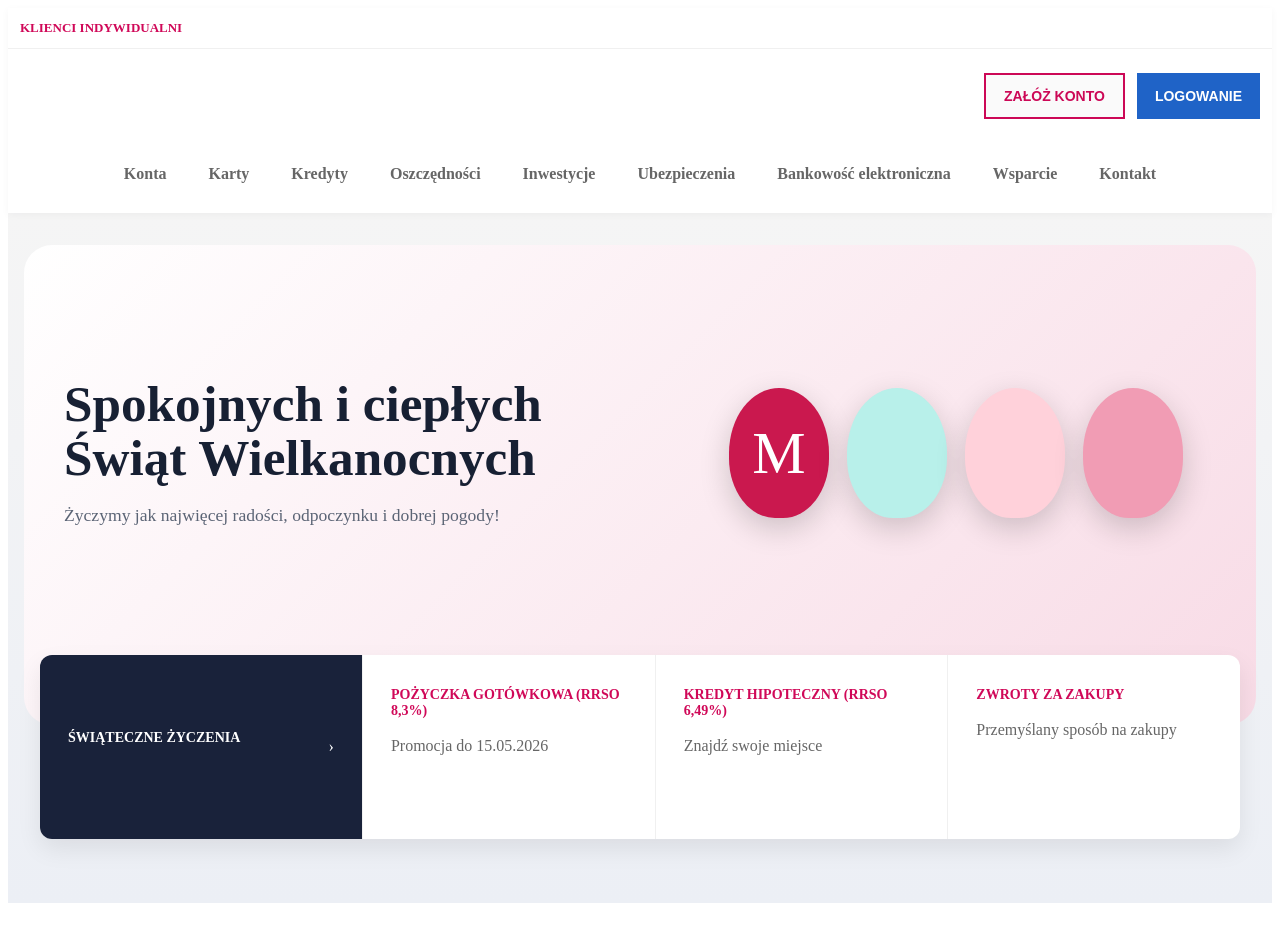
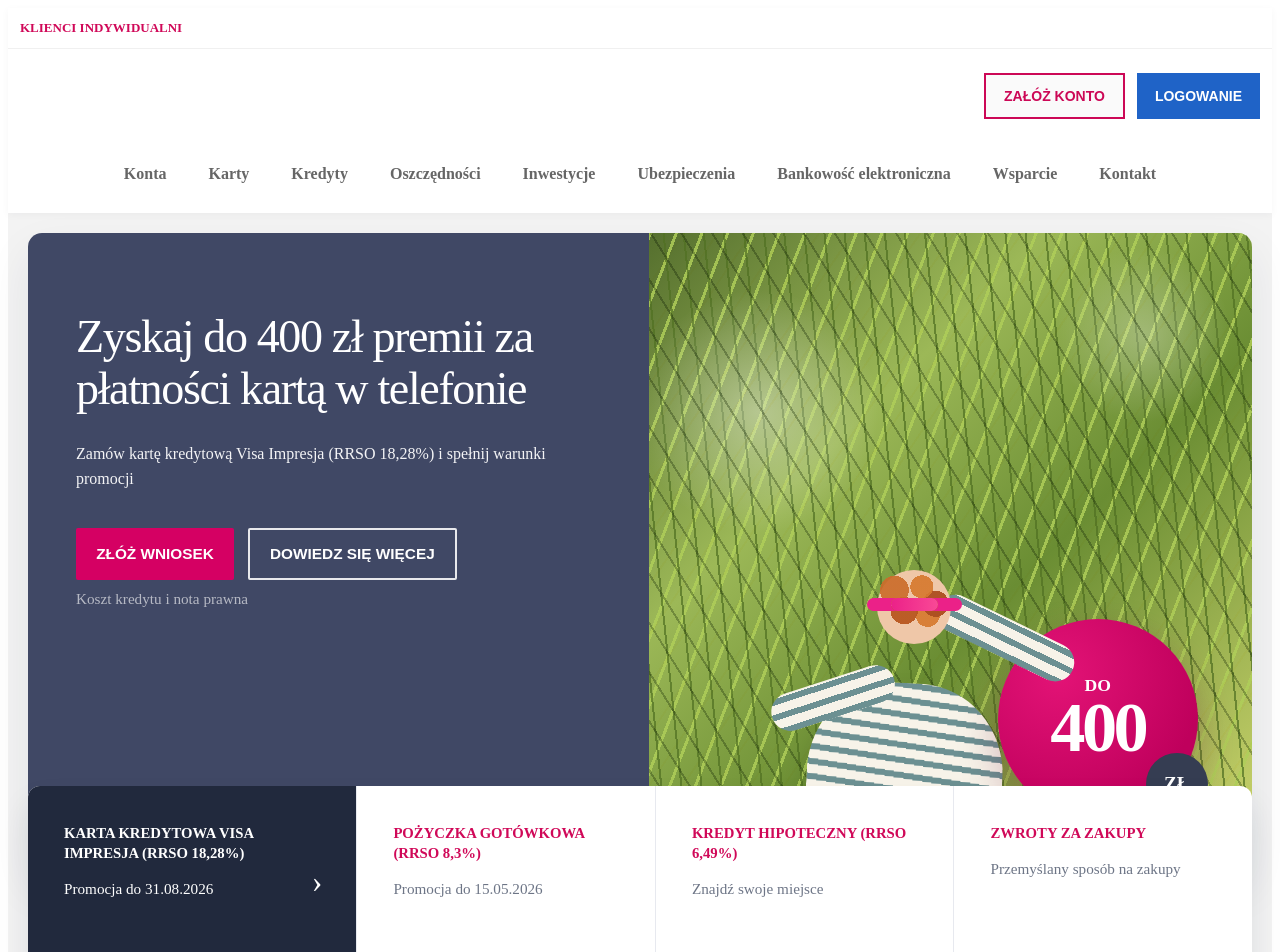
Before and after one commit to jwolczko/Designing-multi-tier-business-applications, a React (Vite) app in the folder frontend/: page / in a window 1280 px wide. Shown: the top 952 px of the page. Before the commit the page ends 911 px from the top, so only its background shows below. Built offline with nearby package versions, Linux system fonts and the light colour scheme.

Commit message:
Naprawa LandingHero

```diff
--- a/frontend/src/components/landing/LandingHero/LandingHero.css
+++ b/frontend/src/components/landing/LandingHero/LandingHero.css
@@ -1,130 +1,316 @@
 .landing-hero {
   position: relative;
-  padding: 32px 16px 64px;
-  background: linear-gradient(180deg, #f5f5f5 0%, #eceff5 100%);
+  padding: 20px 20px 56px;
+  background: #f3f3f3;
 }
 
 .landing-hero__grid {
   display: grid;
-  grid-template-columns: minmax(280px, 1fr) minmax(280px, 520px);
-  align-items: center;
-  gap: 32px;
-  max-width: 1280px;
+  grid-template-columns: minmax(340px, 1.03fr) minmax(420px, 1fr);
+  max-width: 1760px;
   margin: 0 auto;
-  padding: 48px 40px 112px;
-  border-radius: 28px;
-  background: linear-gradient(135deg, #ffffff 0%, #f8dbe6 100%);
+  border-radius: 14px;
   overflow: hidden;
+  background: #fff;
+  box-shadow: 0 20px 45px rgba(21, 32, 58, 0.08);
+}
+
+.landing-hero__content {
+  position: relative;
+  min-height: 475px;
+  padding: 78px 48px 84px;
+  background: #404865;
+  color: #fff;
 }
 
 .landing-hero__content h1 {
-  margin: 0 0 16px;
-  font-size: clamp(2rem, 4vw, 3.5rem);
-  line-height: 1.05;
-  color: #172033;
+  max-width: 760px;
+  margin: 0 0 28px;
+  font-size: clamp(2.35rem, 3.6vw, 4rem);
+  font-weight: 300;
+  line-height: 1.12;
+  letter-spacing: -0.03em;
+  color: #fff;
 }
 
 .landing-hero__content p {
   margin: 0;
-  max-width: 520px;
-  font-size: 1.1rem;
-  line-height: 1.6;
-  color: #5b6475;
+  max-width: 720px;
+  font-size: 1rem;
+  line-height: 1.55;
+  color: rgba(255, 255, 255, 0.94);
+}
+
+.landing-hero__actions {
+  display: flex;
+  flex-wrap: wrap;
+  align-items: center;
+  gap: 10px 14px;
+  margin-top: 36px;
+}
+
+.landing-hero__primary-btn,
+.landing-hero__secondary-btn {
+  min-width: 158px;
+  height: 52px;
+  padding: 0 20px;
+  border-radius: 2px;
+  font-size: 0.96rem;
+  font-weight: 700;
+  cursor: pointer;
+}
+
+.landing-hero__primary-btn {
+  border: none;
+  background: #d50063;
+  color: #fff;
+}
+
+.landing-hero__secondary-btn {
+  border: 2px solid rgba(255, 255, 255, 0.88);
+  background: transparent;
+  color: #fff;
+}
+
+.landing-hero__legal-link {
+  color: rgba(255, 255, 255, 0.62);
+  font-size: 0.95rem;
+  text-decoration: none;
+}
+
+.landing-hero__play-btn {
+  position: absolute;
+  right: 28px;
+  bottom: 18px;
+  width: 28px;
+  height: 28px;
+  border: 1.5px solid rgba(255, 255, 255, 0.9);
+  border-radius: 50%;
+  background: transparent;
+  color: #fff;
+  cursor: pointer;
+}
+
+.landing-hero__play-btn span {
+  display: inline-block;
+  margin-left: 2px;
+  font-size: 12px;
 }
 
 .landing-hero__visual {
   position: relative;
-  min-height: 320px;
+  min-height: 475px;
 }
 
-.landing-hero__eggs {
+.landing-hero__photo {
+  position: relative;
+  height: 100%;
+  min-height: 475px;
+  background:
+    radial-gradient(circle at 18% 28%, rgba(255, 255, 255, 0.38), transparent 18%),
+    radial-gradient(circle at 82% 16%, rgba(255, 255, 255, 0.28), transparent 12%),
+    radial-gradient(circle at 72% 80%, rgba(47, 87, 20, 0.16), transparent 22%),
+    repeating-linear-gradient(84deg, rgba(80, 112, 34, 0.72) 0 2px, transparent 2px 20px),
+    repeating-linear-gradient(111deg, rgba(175, 206, 89, 0.84) 0 3px, transparent 3px 24px),
+    linear-gradient(135deg, #556f2e 0%, #9cb857 32%, #6a8d33 58%, #d0d870 100%);
+}
+
+.landing-hero__strokes {
   position: absolute;
   inset: 0;
+  background:
+    repeating-linear-gradient(58deg, rgba(44, 67, 18, 0.33) 0 2px, transparent 2px 26px),
+    repeating-linear-gradient(124deg, rgba(255, 242, 180, 0.25) 0 2px, transparent 2px 28px);
+  mix-blend-mode: multiply;
+}
+
+.landing-hero__person {
+  position: absolute;
+  left: 16%;
+  bottom: -3%;
+  width: 56%;
+  aspect-ratio: 0.9;
+}
+
+.landing-hero__body {
+  position: absolute;
+  left: 18%;
+  bottom: 0;
+  width: 58%;
+  height: 55%;
+  border-radius: 44% 44% 18% 18%;
+  background:
+    repeating-linear-gradient(6deg, #6c9092 0 6px, #f7f3e9 6px 15px),
+    linear-gradient(180deg, rgba(255, 255, 255, 0.25), rgba(0, 0, 0, 0.08));
+  transform: rotate(3deg);
+  box-shadow: 0 16px 30px rgba(0, 0, 0, 0.12);
+}
+
+.landing-hero__head {
+  position: absolute;
+  left: 39%;
+  top: 15%;
+  width: 22%;
+  aspect-ratio: 1;
+  border-radius: 50%;
+  background: #efc7a8;
+  z-index: 2;
+}
+
+.landing-hero__hair {
+  position: absolute;
+  inset: -10% -16% 18%;
+  border-radius: 50%;
+  background:
+    radial-gradient(circle at 30% 40%, rgba(203, 108, 43, 0.92) 0 18%, transparent 18%),
+    radial-gradient(circle at 58% 35%, rgba(214, 121, 47, 0.92) 0 16%, transparent 16%),
+    radial-gradient(circle at 72% 60%, rgba(171, 78, 31, 0.95) 0 16%, transparent 16%),
+    radial-gradient(circle at 40% 70%, rgba(183, 87, 31, 0.95) 0 18%, transparent 18%),
+    radial-gradient(circle at 64% 76%, rgba(214, 121, 47, 0.92) 0 15%, transparent 15%);
+  z-index: -1;
+}
+
+.landing-hero__glasses {
+  position: absolute;
+  left: 18%;
+  top: 37%;
+  width: 64%;
+  height: 18%;
+  border-radius: 999px;
+  background: linear-gradient(90deg, #eb2188 0%, #f94996 100%);
+  box-shadow:
+    -24px 0 0 0 #eb2188,
+    24px 0 0 0 #eb2188;
+}
+
+.landing-hero__arm {
+  position: absolute;
+  height: 10%;
+  border-radius: 999px;
+  background:
+    repeating-linear-gradient(0deg, #6c9092 0 6px, #f7f3e9 6px 15px);
+  z-index: 1;
+}
+
+.landing-hero__arm--left {
+  left: 7%;
+  top: 44%;
+  width: 38%;
+  transform: rotate(-18deg);
+}
+
+.landing-hero__arm--right {
+  right: 1%;
+  top: 28%;
+  width: 44%;
+  transform: rotate(26deg);
+}
+
+.landing-hero__badge {
+  position: absolute;
+  right: 9%;
+  bottom: 8%;
+  width: 200px;
+  height: 200px;
   display: flex;
+  flex-direction: column;
   align-items: center;
   justify-content: center;
-  gap: 18px;
+  border-radius: 50%;
+  background: radial-gradient(circle at 30% 28%, #e31376 0%, #bf005c 72%);
+  color: #fff;
+  box-shadow: 0 18px 40px rgba(110, 0, 54, 0.28);
 }
 
-.landing-hero__egg {
-  border-radius: 50% 50% 46% 46%;
-  width: 100px;
-  height: 130px;
-  box-shadow: 0 10px 30px rgba(0, 0, 0, 0.18);
+.landing-hero__badge span {
+  font-size: 1.1rem;
+  font-weight: 700;
+  line-height: 1;
 }
 
-.landing-hero__egg--pink {
-  display: flex;
-  align-items: center;
-  justify-content: center;
-  background: #ca184e;
-  color: #fff;
-  font-size: 60px;
-  font-weight: 300;
+.landing-hero__badge strong {
+  font-size: 4.4rem;
+  line-height: 0.95;
+  letter-spacing: -0.05em;
 }
 
-.landing-hero__egg--mint {
-  background: #b8f0ea;
-}
-
-.landing-hero__egg--light {
-  background: #ffd1da;
-}
-
-.landing-hero__egg--rose {
-  background: #f19cb4;
+.landing-hero__badge em {
+  position: absolute;
+  right: -10px;
+  bottom: 4px;
+  width: 62px;
+  height: 62px;
+  display: grid;
+  place-items: center;
+  border-radius: 50%;
+  background: #353d52;
+  font-style: normal;
+  font-size: 1.2rem;
+  font-weight: 700;
 }
 
 .landing-hero__cards {
   display: grid;
   grid-template-columns: 1.1fr 1fr 1fr 1fr;
-  max-width: 1280px;
-  margin: -70px 16px 0;
+  max-width: 1720px;
+  margin: -84px auto 0;
   background: #fff;
   border-radius: 12px;
   overflow: hidden;
-  box-shadow: 0 10px 25px rgba(0, 0, 0, 0.08);
+  box-shadow: 0 20px 32px rgba(20, 31, 57, 0.1);
+  position: relative;
+  z-index: 1;
 }
 
 .landing-hero__card {
   min-height: 120px;
-  padding: 32px 28px;
-  border-left: 1px solid #f0f0f0;
+  padding: 38px 36px 32px;
+  border-left: 1px solid #e7e9ef;
 }
 
 .landing-hero__card strong {
   display: block;
   color: #d00858;
-  font-size: 14px;
-  margin-bottom: 18px;
+  font-size: 0.92rem;
+  line-height: 1.35;
+  margin-bottom: 16px;
 }
 
 .landing-hero__card p {
-  color: #666;
+  margin: 0;
+  color: #6d7586;
+  font-size: 0.95rem;
 }
 
 .landing-hero__card--dark {
-  display: flex;
-  align-items: center;
-  justify-content: space-between;
-  background: #19223a;
+  position: relative;
+  background: #21293d;
   border-left: none;
 }
 
 .landing-hero__card--dark strong,
+.landing-hero__card--dark span,
+.landing-hero__card--dark p {
+  color: #fff;
+}
+
 .landing-hero__card--dark span {
-  color: #fff;
+  position: absolute;
+  right: 34px;
+  top: 50%;
+  transform: translateY(-50%);
+  font-size: 2rem;
+  line-height: 1;
 }
 
 @media (max-width: 1200px) {
   .landing-hero__grid {
     grid-template-columns: 1fr;
-    padding: 36px 24px 96px;
   }
 
   .landing-hero__cards {
     grid-template-columns: 1fr;
-    margin-top: 20px;
+    margin: 20px 0 0;
   }
 
   .landing-hero__card {
@@ -135,24 +321,47 @@
 
 @media (max-width: 640px) {
   .landing-hero {
-    padding: 20px 12px 40px;
+    padding: 16px 12px 32px;
   }
 
-  .landing-hero__grid {
-    padding: 28px 18px 72px;
+  .landing-hero__content {
+    min-height: auto;
+    padding: 32px 20px 64px;
   }
 
-  .landing-hero__visual {
-    min-height: 240px;
+  .landing-hero__actions {
+    align-items: stretch;
   }
 
-  .landing-hero__egg {
-    width: 72px;
-    height: 94px;
+  .landing-hero__primary-btn,
+  .landing-hero__secondary-btn {
+    width: 100%;
   }
 
-  .landing-hero__cards {
-    margin-left: 0;
-    margin-right: 0;
+  .landing-hero__visual,
+  .landing-hero__photo {
+    min-height: 300px;
+  }
+
+  .landing-hero__person {
+    left: 8%;
+    width: 70%;
+  }
+
+  .landing-hero__badge {
+    right: 4%;
+    bottom: 6%;
+    width: 138px;
+    height: 138px;
+  }
+
+  .landing-hero__badge strong {
+    font-size: 3rem;
+  }
+
+  .landing-hero__badge em {
+    width: 48px;
+    height: 48px;
+    font-size: 1rem;
   }
 }
--- a/frontend/src/components/landing/LandingHero/LandingHero.tsx
+++ b/frontend/src/components/landing/LandingHero/LandingHero.tsx
@@ -5,23 +5,50 @@ export function LandingHero() {
     <section className="landing-hero">
       <div className="landing-hero__grid">
         <div className="landing-hero__content">
-          <h1>Spokojnych i ciepłych Świąt Wielkanocnych</h1>
-          <p>Życzymy jak najwięcej radości, odpoczynku i dobrej pogody!</p>
+          <h1>Zyskaj do 400 zł premii za płatności kartą w telefonie</h1>
+          <p>Zamów kartę kredytową Visa Impresja (RRSO 18,28%) i spełnij warunki promocji</p>
+
+          <div className="landing-hero__actions">
+            <button className="landing-hero__primary-btn" type="button">
+              ZŁÓŻ WNIOSEK
+            </button>
+            <button className="landing-hero__secondary-btn" type="button">
+              DOWIEDZ SIĘ WIĘCEJ
+            </button>
+            <span className="landing-hero__legal-link">Koszt kredytu i nota prawna</span>
+          </div>
+
+          <button className="landing-hero__play-btn" type="button" aria-label="Odtwórz materiał promocyjny">
+            <span>▶</span>
+          </button>
         </div>
 
         <div className="landing-hero__visual">
-          <div className="landing-hero__eggs">
-            <div className="landing-hero__egg landing-hero__egg--pink">M</div>
-            <div className="landing-hero__egg landing-hero__egg--mint" />
-            <div className="landing-hero__egg landing-hero__egg--light" />
-            <div className="landing-hero__egg landing-hero__egg--rose" />
+          <div className="landing-hero__photo">
+            <div className="landing-hero__strokes" />
+            <div className="landing-hero__person">
+              <div className="landing-hero__arm landing-hero__arm--left" />
+              <div className="landing-hero__arm landing-hero__arm--right" />
+              <div className="landing-hero__body" />
+              <div className="landing-hero__head">
+                <div className="landing-hero__hair" />
+                <div className="landing-hero__glasses" />
+              </div>
+            </div>
+
+            <div className="landing-hero__badge">
+              <span>DO</span>
+              <strong>400</strong>
+              <em>ZŁ</em>
+            </div>
           </div>
         </div>
       </div>
 
       <div className="landing-hero__cards">
         <div className="landing-hero__card landing-hero__card--dark">
-          <strong>ŚWIĄTECZNE ŻYCZENIA</strong>
+          <strong>KARTA KREDYTOWA VISA IMPRESJA (RRSO 18,28%)</strong>
+          <p>Promocja do 31.08.2026</p>
           <span>›</span>
         </div>
         <div className="landing-hero__card">
```
